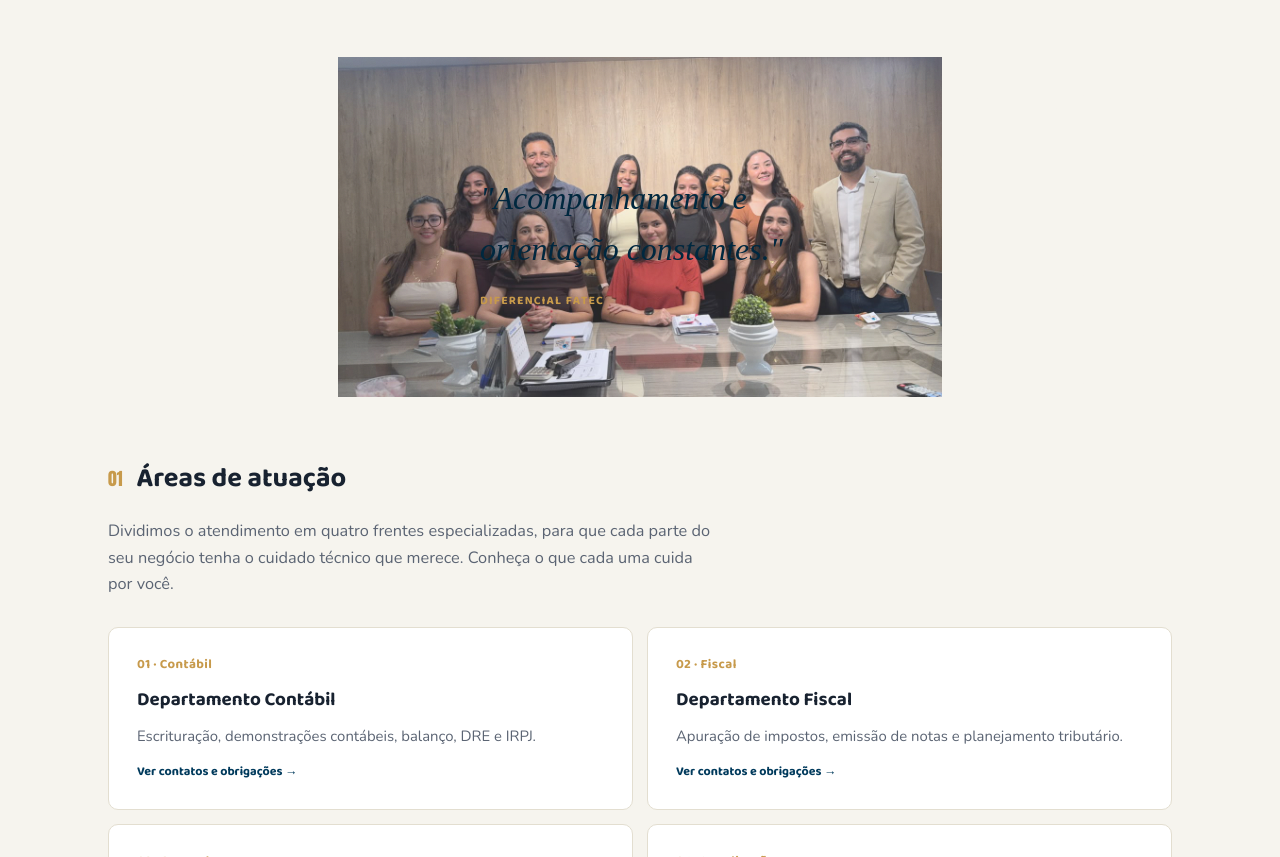
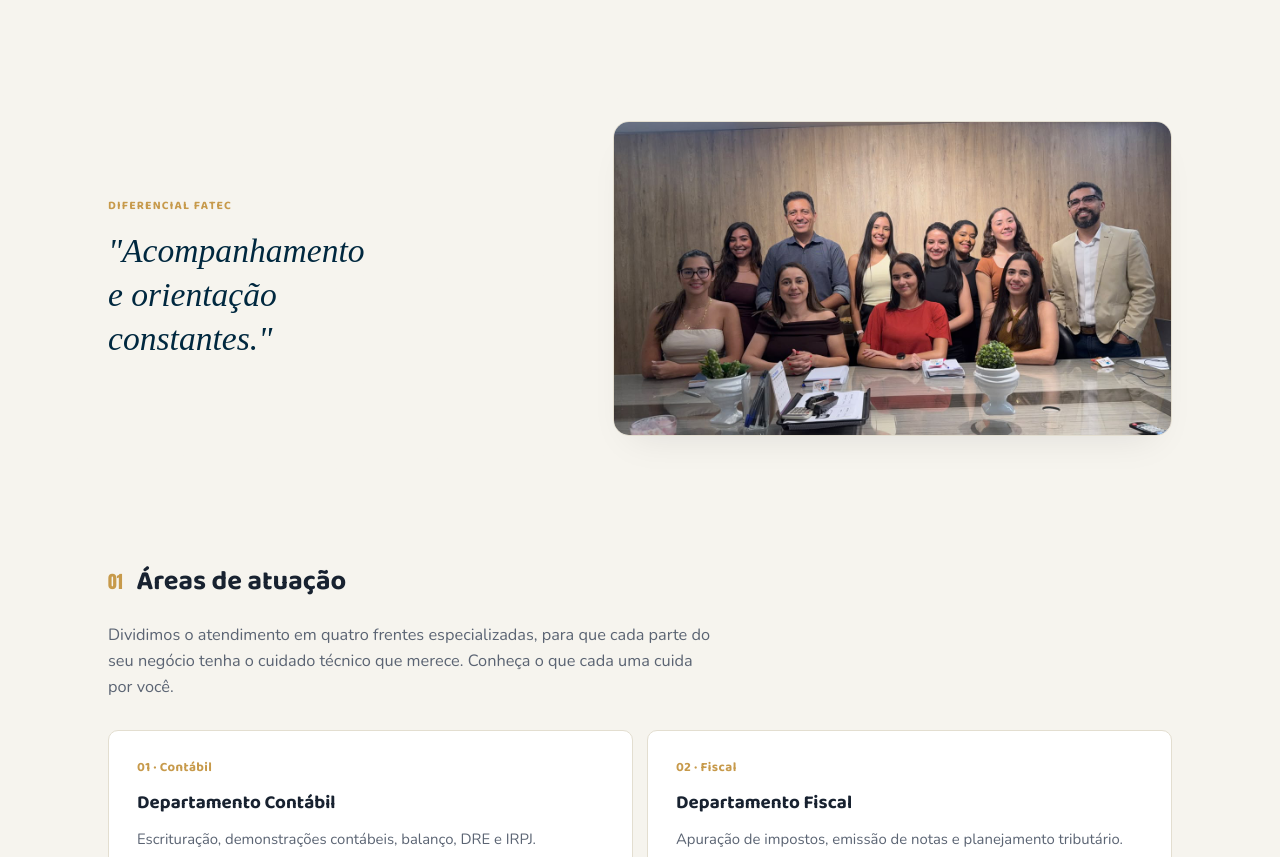
Before and after one commit to manuelafateccontabil-sudo/site-fatec-contabilidade, a plain HTML site: page index.html in a window 1280 px wide. Shown: the part 1212-2069 px from the top of the page. Drawn offline with nearby package versions, Linux system fonts and the light colour scheme; a web font is replaced by a local one.

Commit message:
Redesenha a faixa de diferenciais: texto e foto lado a lado, sem sobrepor o rosto da equipe

```diff
--- a/index.html
+++ b/index.html
@@ -286,32 +286,38 @@
   }
   @media (min-width:821px){ .step-card:not(:last-child)::after{display:block;} }
 
-  /* diferenciais photo band */
+  /* diferenciais — texto e foto lado a lado, nunca um sobre o outro */
   .band{
-    position:relative;
-    min-height:340px;
-    display:flex; align-items:center;
+    position:relative; overflow:hidden;
     background:var(--paper);
-    overflow:hidden;
-  }
-  .band img{
-    position:absolute; inset:0; width:100%; height:100%; object-fit:contain;
-    opacity:0.85;
-  }
-  .band::before{
-    content:"";
-    position:absolute; inset:0;
-    background:linear-gradient(90deg, var(--paper) 15%, rgba(246,244,238,0.85) 55%, rgba(246,244,238,0.4) 100%);
-  }
-  .band .wrap{position:relative; z-index:1; padding:44px 28px;}
+    padding:64px 0;
+  }
+  .band-grid{
+    position:relative; z-index:1;
+    display:grid; grid-template-columns:0.9fr 1.1fr; gap:48px; align-items:center;
+  }
+  @media (max-width:800px){
+    .band-grid{grid-template-columns:1fr; gap:28px;}
+  }
+  .band-text{display:flex; flex-direction:column; gap:14px;}
+  .band .sub{font-family:'Baloo 2',sans-serif; font-weight:700; font-size:0.74rem; letter-spacing:0.1em; text-transform:uppercase; color:var(--gold);}
   .band .claim{
     font-family:'Playfair Display',serif; font-style:italic; font-weight:500;
-    font-size:clamp(1.4rem,2.6vw,2rem);
+    font-size:clamp(1.5rem,2.8vw,2.1rem);
     color:var(--navy-deep);
-    max-width:20ch;
-    margin-bottom:12px;
-  }
-  .band .sub{font-family:'Baloo 2',sans-serif; font-weight:700; font-size:0.74rem; letter-spacing:0.1em; text-transform:uppercase; color:var(--gold);}
+    max-width:16ch;
+    line-height:1.3;
+    margin:0;
+  }
+  .band-photo{
+    border-radius:16px; overflow:hidden;
+    border:1px solid var(--border);
+    box-shadow:0 18px 36px -18px var(--shadow);
+  }
+  .band-photo img{
+    width:100%; height:100%; object-fit:contain; aspect-ratio:16/9; display:block;
+    background:var(--paper);
+  }
 
   /* overview grid */
   .ov-grid{
@@ -1008,10 +1014,14 @@
   </section>
 
   <div class="band" id="diferenciais">
-    <img src="images/equipe.jpg" alt="Equipe da Fatec Contabilidade reunida no escritório" />
-    <div class="wrap reveal">
-      <p class="claim">"Acompanhamento e orientação constantes."</p>
-      <span class="sub">Diferencial Fatec</span>
+    <div class="wrap band-grid reveal">
+      <div class="band-text">
+        <span class="sub">Diferencial Fatec</span>
+        <p class="claim">"Acompanhamento e orientação constantes."</p>
+      </div>
+      <div class="band-photo">
+        <img src="images/equipe.jpg" alt="Equipe da Fatec Contabilidade reunida no escritório" />
+      </div>
     </div>
   </div>
 
```
